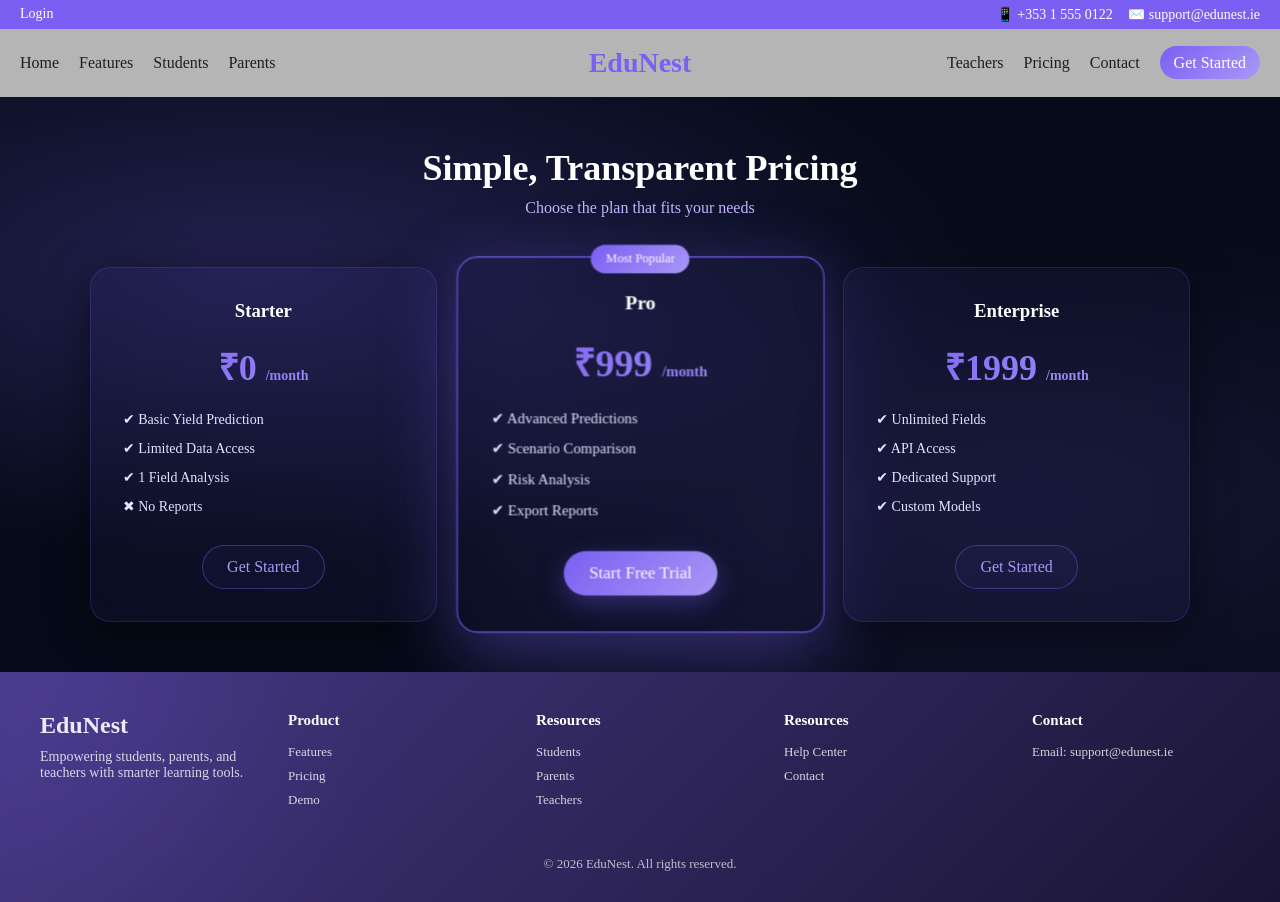
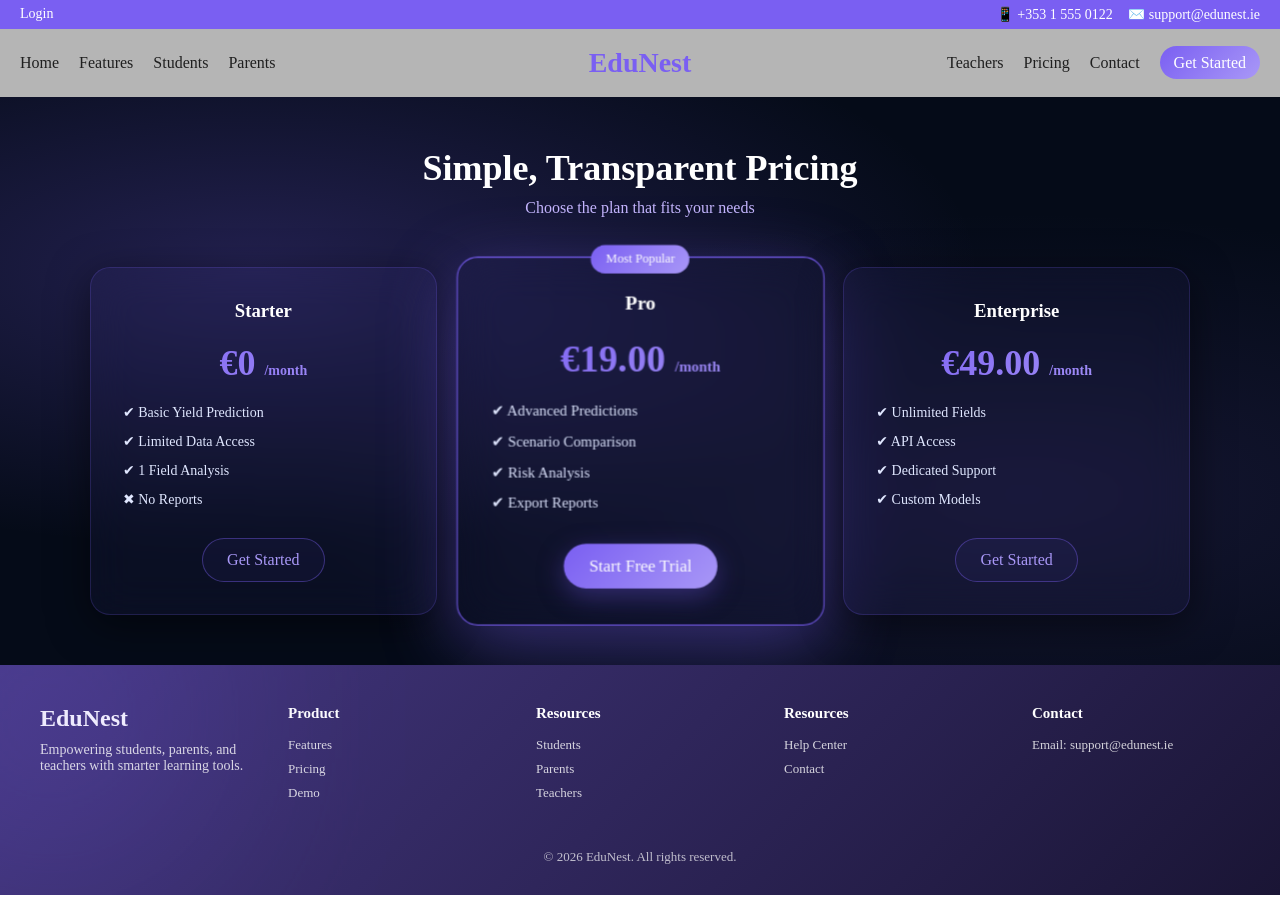
Before and after one commit to ammi95/edunest, a plain HTML site: page pricing.html in a window 1280 px wide. Drawn offline with nearby package versions, Linux system fonts and the light colour scheme.

Commit message:
minor chnages

```diff
--- a/pricing.html
+++ b/pricing.html
@@ -71,7 +71,7 @@
             <!-- FREE -->
             <div class="pricing-card">
                 <h3>Starter</h3>
-                <p class="price">₹0 <span>/month</span></p>
+                <p class="price">€0 <span>/month</span></p>
 
                 <ul>
                     <li>✔ Basic Yield Prediction</li>
@@ -88,7 +88,7 @@
                 <div class="badge">Most Popular</div>
 
                 <h3>Pro</h3>
-                <p class="price">₹999 <span>/month</span></p>
+                <p class="price">€19.00 <span>/month</span></p>
 
                 <ul>
                     <li>✔ Advanced Predictions</li>
@@ -103,7 +103,7 @@
             <!-- ENTERPRISE -->
             <div class="pricing-card">
                 <h3>Enterprise</h3>
-                <p class="price">₹1999 <span>/month</span></p>
+                <p class="price">€49.00 <span>/month</span></p>
 
                 <ul>
                     <li>✔ Unlimited Fields</li>
```
